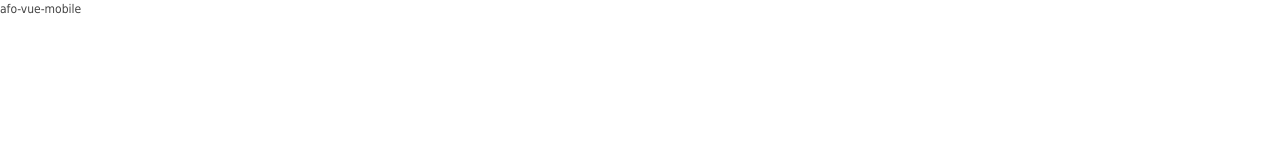
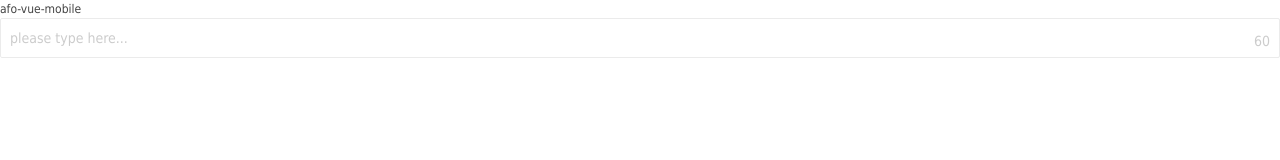
Before and after one commit to chenjinxinlove/afo-react-mobile, a React app: page /textarea in a window 1280 px wide. Shown: the top 160 px of the page. Built offline with nearby package versions, Linux system fonts and the light colour scheme.

Commit message:
textarea

```diff
--- a/src/App.tsx
+++ b/src/App.tsx
@@ -19,6 +19,7 @@ import SwitchDeom from './pageages/switch/demo/index';
 import TabDemo from './pageages/tab/demo/index';
 import TabBarDeom from './pageages/tabbar/demo/index';
 import TagDemo from './pageages/tag/demo/index';
+import TextareaDeom from './pageages/textarea/index';
 
 
 
@@ -50,6 +51,7 @@ class App extends React.Component {
                 <Route path='/radio' component={RadioDemo}/>
                 <Route path='/switch' component={SwitchDeom} />
                 <Route path="/stepper" component={StepperDeom} />
+                <Route path="/textarea" component={TextareaDeom} />
               </main>
         </div>
       </BrowserRouter>
--- a/src/common/stylus/var/color.styl
+++ b/src/common/stylus/var/color.styl
@@ -34,3 +34,22 @@ $brand-default = #c9c9c9
 
 // 边框色
 $border-color-base= #ddd
+
+//// basic
+$color-regular-blue = #4a4c5b
+$color-background = #f3f4f5
+$color-white = #fff
+
+//// gray
+$color-dark-grey = #333
+$color-grey = #666
+$color-light-grey = #999
+$color-light-grey-s = #ccc
+$color-light-grey-ss = #eee
+$color-light-grey-sss = #fcfcfc
+$color-active-grey = #e8e8e8
+
+//// row line
+$color-row-line = #ebebeb
+//// column line
+$color-col-line = #f5f5f5
--- /dev/null
+++ b/src/pageages/textarea/index.tsx
@@ -0,0 +1,135 @@
+import classnames from 'classnames';
+import * as React from 'react';
+import './style/textarea.styl';
+
+interface IndicatorObject {
+  negative: boolean,
+  remain: boolean
+}
+
+interface TextareaProps {
+  value?: string;
+  cols?: number;
+  rows?: number;
+  readonly?: boolean;
+  wrap?: string;
+  required?: boolean;
+  placeholder?: string;
+  dirname?: string;
+  form?: string;
+  name?: string;
+  autofocus?: boolean;
+  disabled?: boolean;
+  maxlength?: number;
+  indicator?: boolean | IndicatorObject;
+  onFocus?: (e:any) => void;
+  onBlur?: (e:any) => void;
+  onChange?: (e:any) => void;
+  className?: string;
+  style?: React.CSSProperties;
+  children?: any;
+}
+
+class Textarea extends React.Component<TextareaProps, any> {
+  static defaultProps = {
+    value: '',
+    placeholder: 'please type here...',
+    disabled: false,
+    maxlength: 60,
+    indicator: true
+  }
+  static state = {
+    textareaValue: '',
+    expanded: false,
+    isFocus: false
+  }
+  componentWillMount () {
+    this.setState({
+      textareaValue: this.props.value
+    })
+  }
+  handleFoucus = (e:any) => {
+    this.props.onFocus ? this.props.onFocus(e) : ''
+    this.setState({
+      expanded: true,
+      isFocus: true
+    })
+  }
+  handleBlur = (e:any) => {
+    this.props.onBlur ? this.props.onBlur(e) : ''
+    if (this.state.textareaValue.length === 0) {
+      this.setState({
+        expanded: false
+      })
+    }
+    this.setState({
+      isFocus: false
+    })
+  }
+  input = (e:any) => {
+    this.setState({
+      textareaValue: e.target.value
+    })
+    this.props.onChange ? this.props.onChange(e.target.value) : ''
+    if (!this.state.isFocus && this.state.expanded) {
+      this.setState({
+        expanded: false
+      })
+    }
+  }
+  render () {
+    const {
+      placeholder,
+      disabled,
+      maxlength,
+      indicator,
+      className,
+      style,
+      ...restProps
+    } = this.props;
+    const {
+      textareaValue,
+      expanded,
+      isFocus
+    } = this.state;
+    const wrapCls = classnames('afo-textarea-wrapper', className, {
+      'afo-textarea__expanded': expanded, 'afo-textarea--active': isFocus
+    })
+    let i = this.props.indicator || {};
+    if (typeof indicator === 'boolean') {
+      i = {}
+    };
+    const indicatorConf:IndicatorObject = Object.assign({}, {
+      negative: true,
+      remain: true
+    }, i);
+    const remainDom:boolean = indicatorConf.remain;
+    const count = (textareaValue || '').length;
+    let diff = (maxlength || 60) - count;
+    if (!indicatorConf.negative && diff < 0) {
+      diff = 0;
+    }
+    const remain = diff;
+    return (
+      <div className={wrapCls} style={style}>
+        <textarea
+          className="afo-textarea"
+          value={textareaValue}
+          placeholder={placeholder}
+          maxLength={maxlength}
+          {...restProps}
+          onInput={(e) => this.input(e)}
+          disabled={disabled}
+          onFocus={(e) => this.handleFoucus(e)}
+          onBlur={(e) => this.handleBlur(e)}
+        />
+        {
+          expanded || indicator ? <span className="afo-textarea__indicator">{remainDom ? remain : count}</span> :''
+        }
+
+      </div>
+    )
+  }
+}
+
+export default Textarea;
--- /dev/null
+++ b/src/pageages/textarea/style/textarea.styl
@@ -0,0 +1,35 @@
+@require "../../../common/stylus/variable.styl"
+@require "../../../common/stylus/mixin.styl"
+.afo-textarea-wrapper
+  position: relative
+  transition: height 200ms
+  height: 40px
+  font-size: $fontsize-medium
+  line-height: 1.429
+  textarea::-webkit-input-placeholder
+    color: $color-light-grey-s !important
+    text-overflow: ellipsis
+  border-1px($color-row-line)
+.afo-textarea
+  width: 100%
+  height: 100%
+  text-align: left
+  padding: 10px
+  box-sizing: border-box
+  font-size: 100%
+  line-height: inherit
+  color: $color-grey
+  background-color: $color-white
+  border-radius: 2px
+  resize: none
+  border: none
+  outline: none
+  &__expanded
+    height: 80px
+  &--active
+    border-1px($brand-primary)
+  &__indicator
+    position: absolute
+    bottom: 7px
+    right: 10px
+    color: $color-light-grey-s
```
Also changed, not shown: src/pageages/textarea/demo/index.tsx (added, +15 -0 lines).
